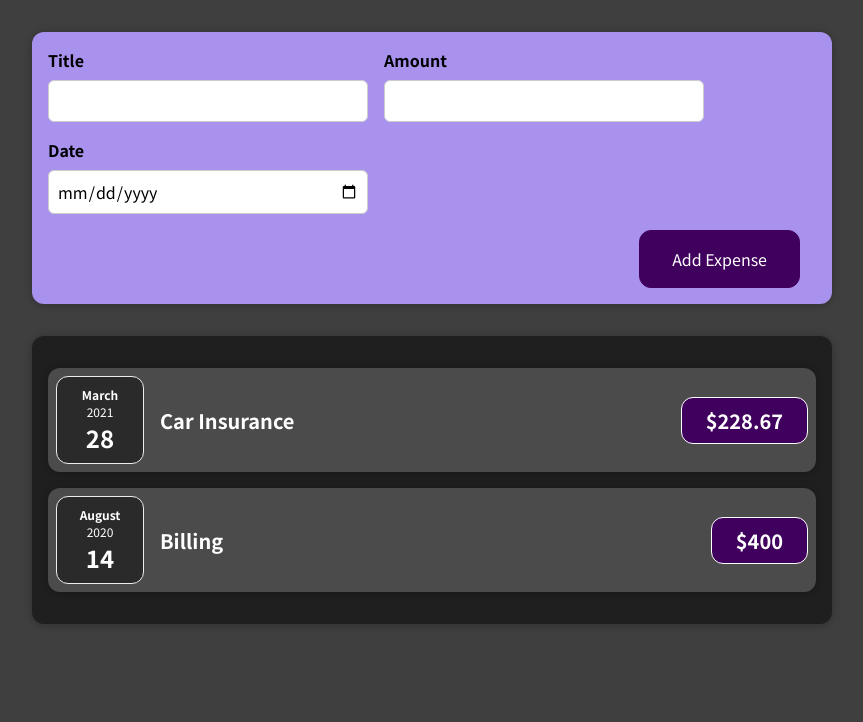
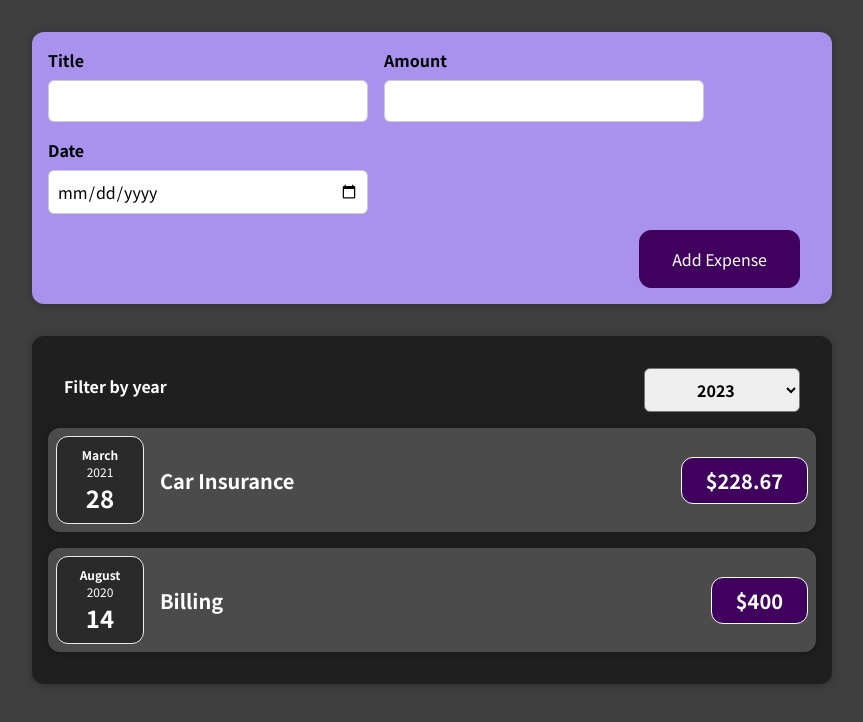
Before and after one commit to Torishnia/expense-tracker, a React (Create React App) app: page / in a window 1280 px wide. Shown: the top 722 px of the page, without its empty margins (208-1071 px from the left). Built offline with nearby package versions, Linux system fonts and the light colour scheme; the HTML template or start-up script is replaced by a standard one.

Commit message:
add ExpensesFilter

```diff
--- a/src/components/ExpenseForm/index.js
+++ b/src/components/ExpenseForm/index.js
@@ -60,8 +60,8 @@ const ExpenseForm = ({ onSaveExpenseData }) => {
           <label>Date</label>
           <input
             type='date'
-            min='2022-01-01'
-            max='2024-12-31'
+            min='2023-01-01'
+            max='2026-12-31'
             value={enteredDate}
             onChange={(event) =>
               inputChangeHandler('date', event.target.value)
--- a/src/components/Expenses/index.js
+++ b/src/components/Expenses/index.js
@@ -1,22 +1,29 @@
+import { useState } from 'react';
 import Card from '../Card';
+import ExpensesFilter from '../ExpensesFilter';
 import ExpenseItem from '../ExpenseItem/index';
 
 import styles from './index.module.scss';
 
 function Expenses ({ items }) {
+  const [filteredYear, setFilteredYear] = useState(2023);
+  const filterChangeHandler = (selectedYear) => {
+    setFilteredYear(selectedYear);
+  }
+
   return (
-    <Card className={styles.expenses}>
-      <ExpenseItem
-        title={items[0].title}
-        amount={items[0].amount}
-        date={items[0].date}
-      />
-      <ExpenseItem
-        title={items[1].title}
-        amount={items[1].amount}
-        date={items[1].date}
-      />
-    </Card>
+    <div>
+      <Card className={styles.expenses}>
+        <ExpensesFilter selected={filteredYear} onChangeFilter={filterChangeHandler} />
+        {items.map((expense) => (
+          <ExpenseItem
+            title={expense.title}
+            amount={expense.amount}
+            date={expense.date}
+          />
+        ))}
+      </Card>
+    </div>
   )
 }
 
--- /dev/null
+++ b/src/components/ExpensesFilter/index.js
@@ -0,0 +1,25 @@
+import React from 'react';
+
+import styles from './index.module.scss';
+
+const ExpensesFilter = ({ selected, onChangeFilter }) => {
+  const dropdownChangeHandler = (event) => {
+    onChangeFilter(event.target.value);
+  }
+
+  return (
+    <div className={styles.expenses_filter}>
+      <div className={styles.expenses_filter__control}>
+        <label>Filter by year</label>
+        <select value={selected} onChange={dropdownChangeHandler}>
+          <option value='2026'>2026</option>
+          <option value='2025'>2025</option>
+          <option value='2024'>2024</option>
+          <option value='2023'>2023</option>
+        </select>
+      </div>
+    </div>
+  );
+};
+
+export default ExpensesFilter;
--- /dev/null
+++ b/src/components/ExpensesFilter/index.module.scss
@@ -0,0 +1,24 @@
+.expenses_filter {
+  padding: 0 1rem;
+  color: white;
+
+  &__control {
+    display: flex;
+    justify-content: space-between;
+    align-items: center;
+    margin: 1rem 0;
+    width: 100%;
+
+    & > label {
+      margin-bottom: 0.5rem;
+      font-weight: bold;
+    }
+
+    & > select {
+      padding: 0.5rem 3rem;
+      border-radius: 6px;
+      font: inherit;
+      font-weight: bold;
+    }
+  }
+}
```
